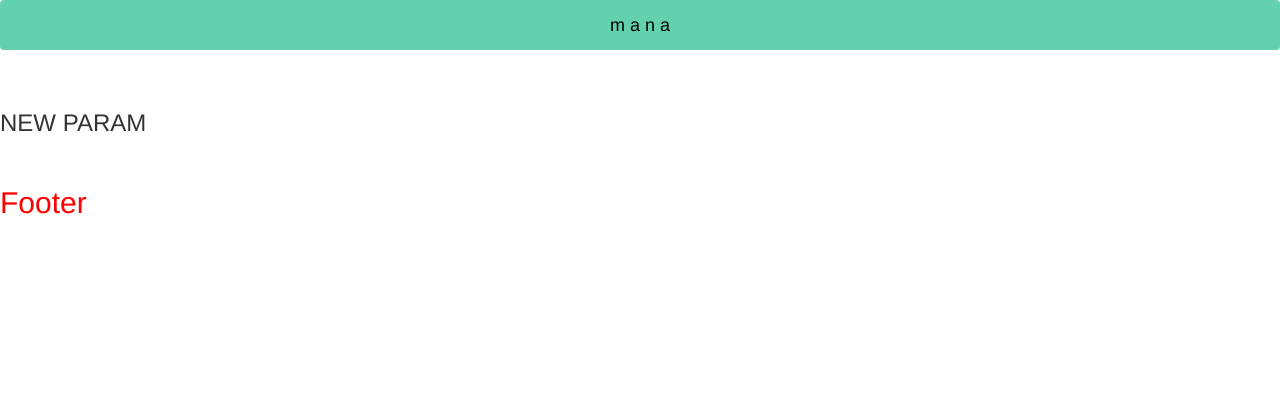
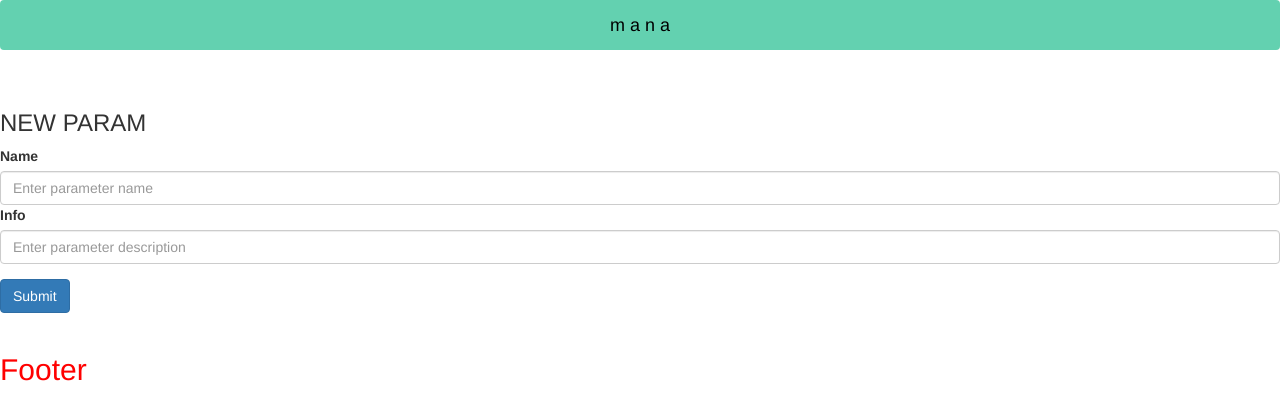
Before and after one commit to olenagalitska/mana, a Flask app: page /new_parameter in a window 1280 px wide. Shown: the top 420 px of the page. Run offline with Flask 2, Linux system fonts and the light colour scheme; some libraries are stand-ins or nearby versions.

Commit message:
Add param form + clean up TODOs

```diff
--- a/app/templates/base.html
+++ b/app/templates/base.html
@@ -13,7 +13,7 @@
             background-color: #63D1B0;
         }
 
-        nav a {
+        nav a.navbar-brand {
             color: black;
             float: none;
             position: absolute;
--- a/app/templates/index.html
+++ b/app/templates/index.html
@@ -1,5 +1,6 @@
 {% extends "base.html" %}
 {% block content %}
+    {# TODO: search bar for configurations #}
     {#    <form class="form-inline">#}
     {#        <div class="form-group mx-sm-3 mb-2">#}
     {#            <label for="inputName" class="sr-only">Name</label>#}
@@ -24,5 +25,3 @@
         {% endif %}
     </div>
 {% endblock %}
-
-{# TODO: search bar for configurations #}
--- a/app/templates/new_configuration.html
+++ b/app/templates/new_configuration.html
@@ -3,9 +3,10 @@
     {% for param in pinfos %}
         <p>{{ param.name }}</p>
         <p> ------- {{ param.info }}</p>
+        {# TODO: field for every param #}
     {% endfor %}
 {% endblock %}
 
-{# TODO: field for every param #}
+
 {# TODO: on "create" add new configuration #}
 {# TODO: on "create" add all new pvalues #}
--- a/app/templates/new_parameter.html
+++ b/app/templates/new_parameter.html
@@ -1,8 +1,24 @@
 {% extends "base.html" %}
 {% block content %}
     <h3> NEW PARAM </h3>
+    <form>
+        <div class="form-group">
+            <label for="paramName">Name</label>
+            <input type="text" class="form-control" id="paramName" placeholder="Enter parameter name">
+
+            <label for="paramInfo">Info</label>
+            <input type="text" class="form-control" id="paramInfo" placeholder="Enter parameter description">
+
+{#            <select class="form-select" aria-label="Parameter type">#}
+{#                <option selected>Select parameter type</option>#}
+{#                <option value="NUMBER">Numeric</option>#}
+{#                <option value="STRING">Text</option>#}
+{#                <option value="ENUM">List</option>#}
+{#            </select>#}
+        </div>
+        <button type="submit" class="btn btn-primary">Submit</button>
+    </form>
 {% endblock %}
 
-
-{# TODO: field for every model field #}
 {# TODO: on "create" save pinfo to DB #}
+{# TODO: if type is list - provide a way to save possible options #}
```
Also changed, not shown: app/templates/configuration.html (+4 -4 lines).
